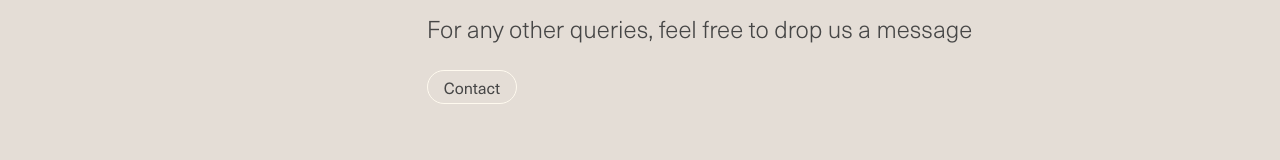
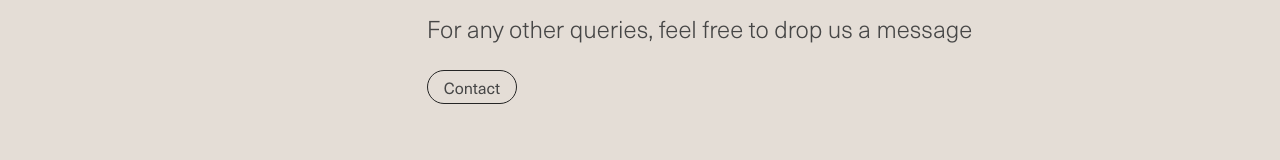
Before and after one commit to sunakujira98/lfa-project, a Next.js app: page /en/faq in a window 1280 px wide. Shown: the part 304-464 px from the top of the page. Built offline with nearby package versions, Linux system fonts and the light colour scheme; no server answers.

Commit message:
add outline-button-black

```diff
--- a/app/[lang]/faq/components/FaqSection.tsx
+++ b/app/[lang]/faq/components/FaqSection.tsx
@@ -140,7 +140,7 @@ export function FaqSection() {
             <div className='w-full md:w-2/3'>
               <div className='flex flex-col gap-6'>
                 <h4>For any other queries, feel free to drop us a message</h4>
-                <a className='outline-button w-fit' href='/contact'>
+                <a className='outline-button-black w-fit' href='/contact'>
                   Contact
                 </a>
               </div>
--- a/app/[lang]/globals.css
+++ b/app/[lang]/globals.css
@@ -91,6 +91,10 @@ p {
   @apply border-[1px] px-4 py-1 border-lfaWhite rounded-full hover:bg-charcoal-1000 hover:border-charcoal-1000
 }
 
+.outline-button-black {
+  @apply border-[1px] px-4 py-1 border-charcoal-1000 rounded-full hover:bg-charcoal-1000 hover:border-charcoal-1000
+}
+
 .react-multi-carousel-list {
   padding: 0px 0px 40px;
 }
--- a/app/[lang]/privacy-policy/components/PrivacyPolicySection.tsx
+++ b/app/[lang]/privacy-policy/components/PrivacyPolicySection.tsx
@@ -73,7 +73,7 @@ export function PrivacyPolicySection() {
               <div className='w-full md:w-2/3'>
                 <div className='flex flex-col gap-6'>
                   <h4>For any other queries, feel free to drop us a message</h4>
-                  <a className='outline-button w-fit' href='/contact'>
+                  <a className='outline-button-black w-fit' href='/contact'>
                     Contact
                   </a>
                 </div>
--- a/app/[lang]/terms-and-conditions/components/TermsAndConditionsSection.tsx
+++ b/app/[lang]/terms-and-conditions/components/TermsAndConditionsSection.tsx
@@ -73,7 +73,7 @@ export function TermsAndConditionsSection() {
               <div className='w-full md:w-2/3'>
                 <div className='flex flex-col gap-6'>
                   <h4>For any other queries, feel free to drop us a message</h4>
-                  <a className='outline-button w-fit' href='/contact'>
+                  <a className='outline-button-black w-fit' href='/contact'>
                     Contact
                   </a>
                 </div>
```
